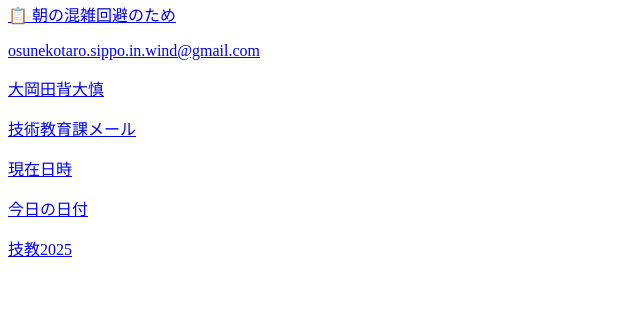
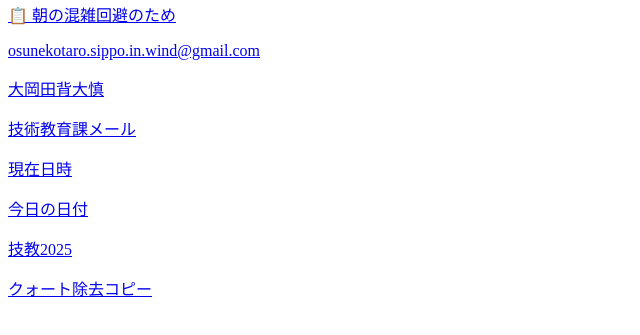
Before and after one commit to okadamakoto/osunekotaro, a plain HTML site: page bookmarklet.html in a window 1280 px wide. Shown: the part 87-422 px from the top of the page, without its empty margins (0-640 px from the left). Drawn offline with Linux system fonts and the light colour scheme.

Commit message:
Add files via upload

```diff
--- a/bookmarklet.html
+++ b/bookmarklet.html
@@ -63,5 +63,10 @@ javascript:%28%20function%28%29%20%7B%20var%20copybuf%20%3D%20%27%E6%8A%80%E6%95
     </a>
   </p>
 
+  <p>
+<a href='javascript:(async () =&gt; { try {  const text = await navigator.clipboard.readText();  const cleaned = text.trim();  const trimmed = cleaned.startsWith(`"`) &amp;&amp; cleaned.endsWith(`"`)   ? cleaned.slice(1, -1)   : cleaned;  await navigator.clipboard.writeText(trimmed);  alert("ダブルクォーテーションを除去して再コピーしました:\n\n" + trimmed); } catch (e) {  alert("クリップボードの操作に失敗しました。\nブラウザの設定やHTTPS環境を確認してください。"); }})();'>クォート除去コピー</a>
+  </p>
+
+
 </body>
 </html>
```
